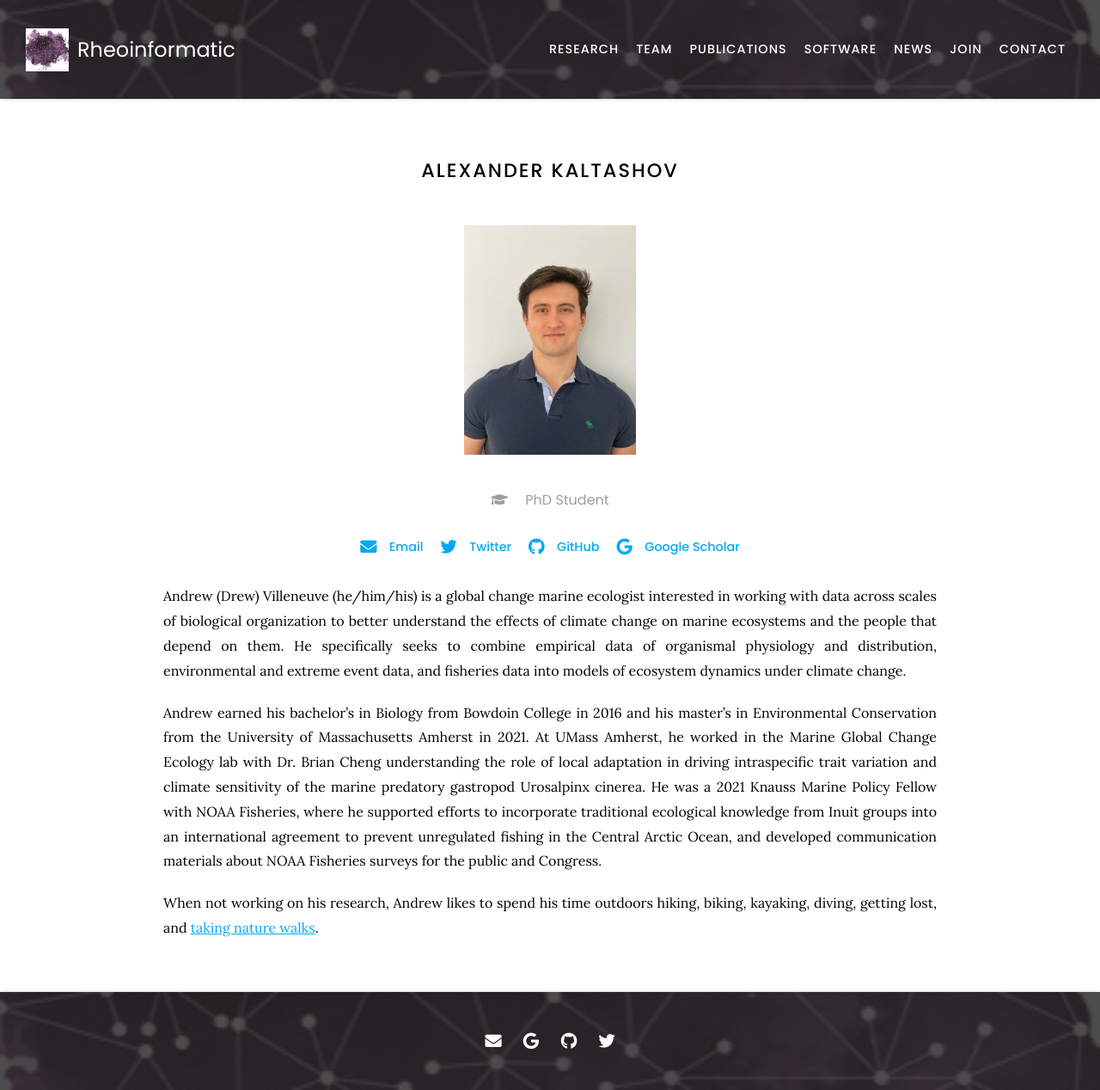
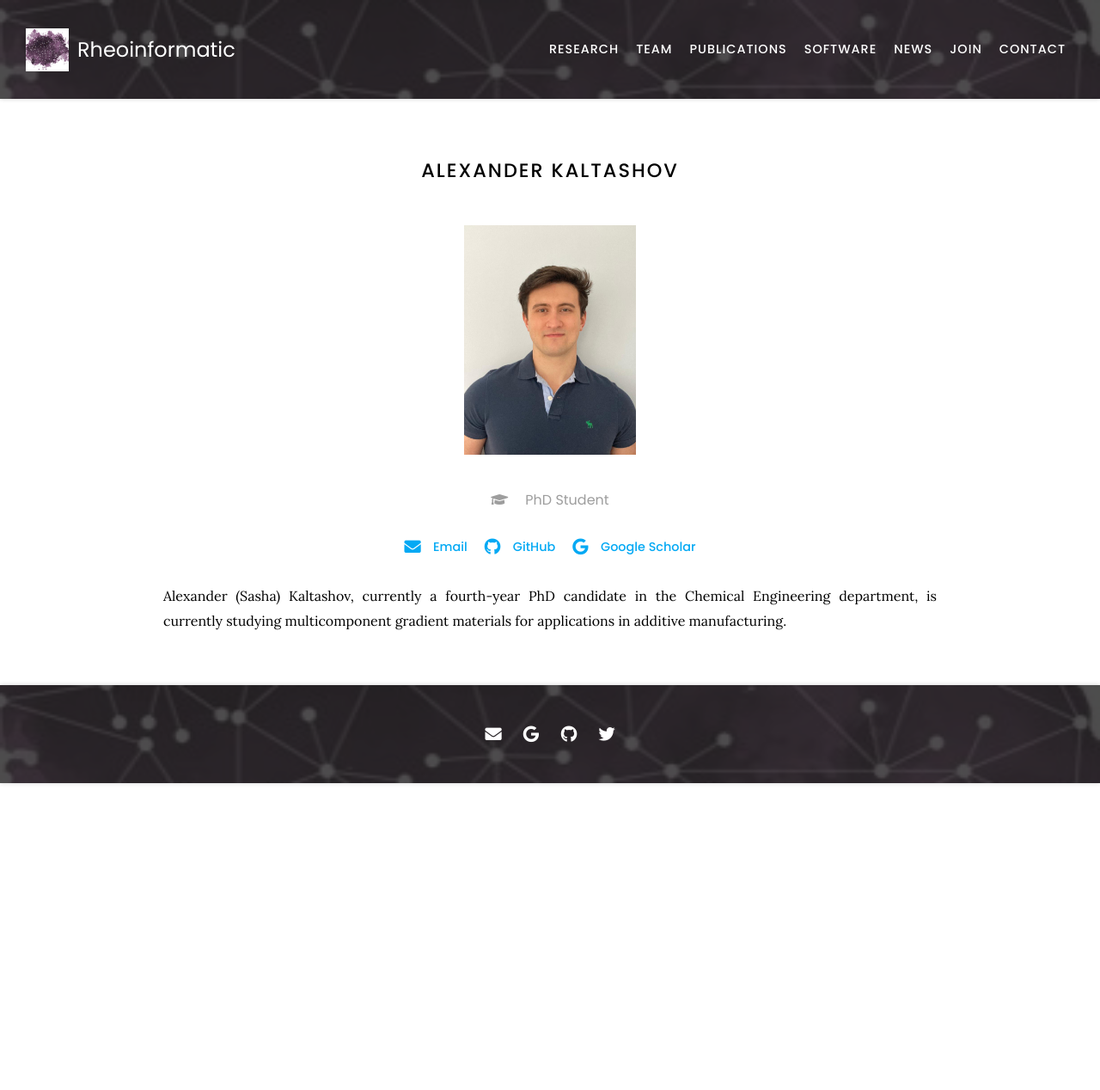
Before and after one commit to procf/procf.github.io, a Jekyll site: the page built from _members/alexander-kaltashov.md, in a window 1280 px wide. Shown: the whole page at 86% size. Built offline with Jekyll 4.4.1, drawn with Linux system fonts in a browser that asks for light colours; nearby versions of some CDN libraries; after the commit the page ends 911 px from its top, so only the background shows below that.

Commit message:
Update alexander-kaltashov.md

```diff
--- a/_members/alexander-kaltashov.md
+++ b/_members/alexander-kaltashov.md
@@ -7,14 +7,9 @@ group: current
 aliases:
   - Sasha Kaltashov
 links:
-  email: saadat.m@northeastern.edu
-  twitter: Villeneuvesci
-  github: villesci
-  google-scholar: BJlkwh0AAAAJ&hl
+  email: kaltashov.a@northeastern.edu
+  github: kaltashov
+  google-scholar: Ng_n6GQAAAAJ&hl
 ---
 
-Andrew (Drew) Villeneuve (he/him/his) is a global change marine ecologist interested in working with data across scales of biological organization to better understand the effects of climate change on marine ecosystems and the people that depend on them. He specifically seeks to combine empirical data of organismal physiology and distribution, environmental and extreme event data, and fisheries data into models of ecosystem dynamics under climate change.
-
-Andrew earned his bachelor’s in Biology from Bowdoin College in 2016 and his master’s in Environmental Conservation from the University of Massachusetts Amherst in 2021. At UMass Amherst, he worked in the Marine Global Change Ecology lab with Dr. Brian Cheng understanding the role of local adaptation in driving intraspecific trait variation and climate sensitivity of the marine predatory gastropod Urosalpinx cinerea. He was a 2021 Knauss Marine Policy Fellow with NOAA Fisheries, where he supported efforts to incorporate traditional ecological knowledge from Inuit groups into an international agreement to prevent unregulated fishing in the Central Arctic Ocean, and developed communication materials about NOAA Fisheries surveys for the public and Congress.
-
-When not working on his research, Andrew likes to spend his time outdoors hiking, biking, kayaking, diving, getting lost, and [taking nature walks](https://www.inaturalist.org/people/1160923).
+Alexander (Sasha) Kaltashov, currently a fourth-year PhD candidate in the Chemical Engineering department, is currently studying multicomponent gradient materials for applications in additive manufacturing.
```
